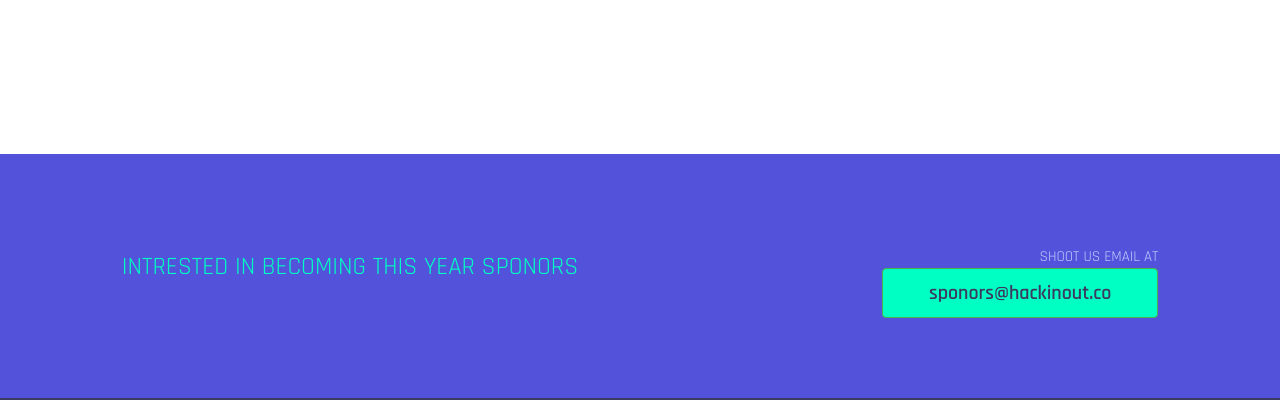
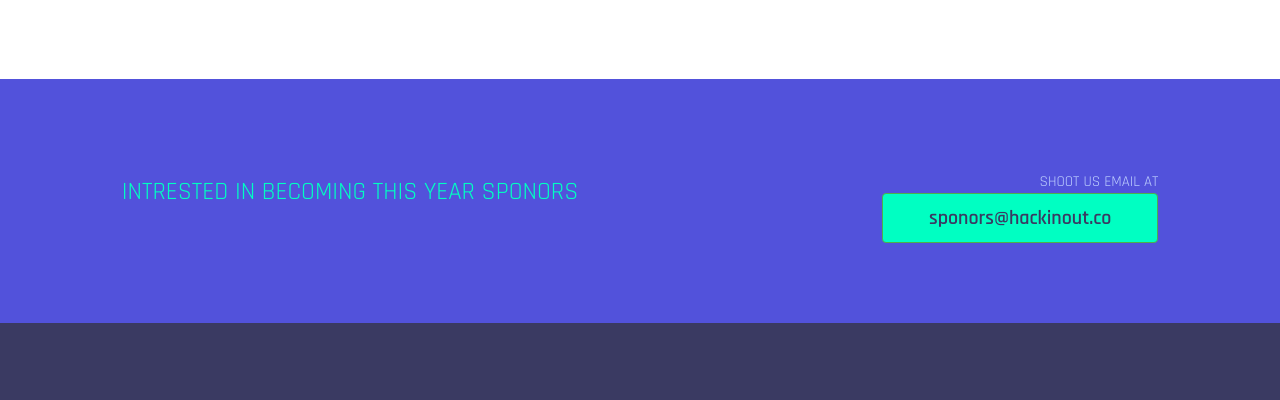
Before and after one commit to hackinout/InOut4-landing, a plain HTML site: page index.html in a window 1280 px wide. Shown: the part 2083-2483 px from the top of the page. Drawn offline with Linux system fonts and the light colour scheme.

Commit message:
res. sponsor section

```diff
--- a/css/main.css
+++ b/css/main.css
@@ -325,7 +325,7 @@
 
 .money {
     background-color: #5252DB;
-    margin-top: 100px;
+    margin-top: 25px;
 }
 
 .money h1 {
```
